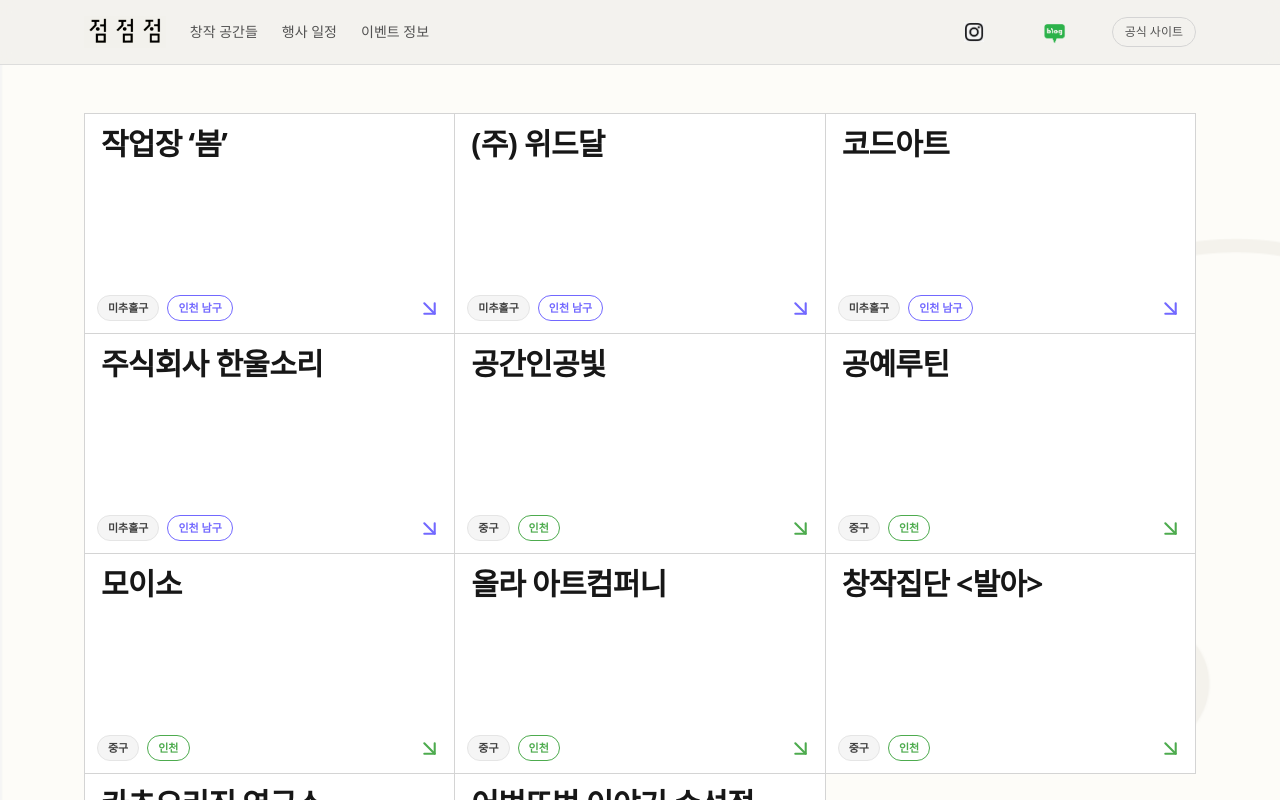
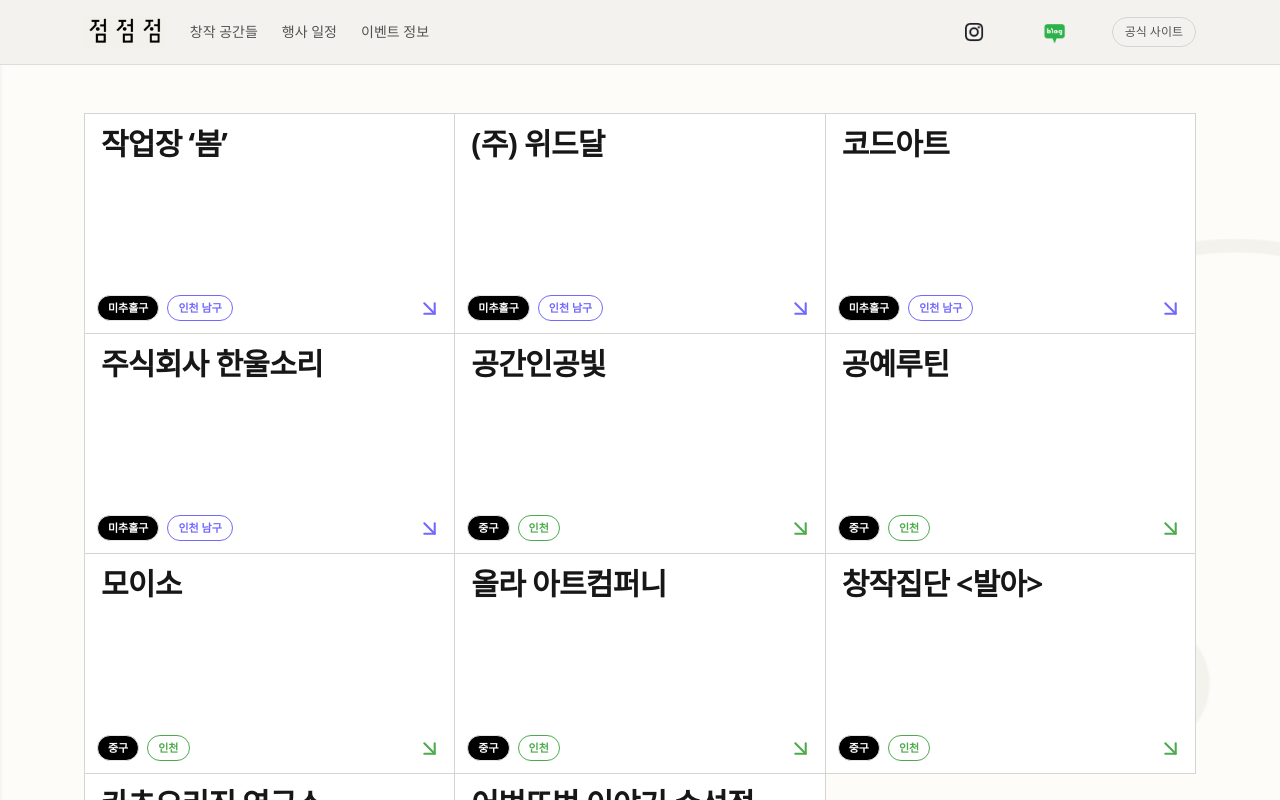
Before and after one commit to APPS-sookmyung/2025-INCHEON-SITE, a React (Vite) app: page /spaces in a window 1280 px wide. Shown: the top 800 px of the page. Built offline with nearby package versions, Linux system fonts and the light colour scheme.

Commit message:
feat: region 배경, 텍스트 컬러 수정

```diff
--- a/src/pages/SpaceListPage.jsx
+++ b/src/pages/SpaceListPage.jsx
@@ -126,7 +126,7 @@ const ListPage = () => {
         function Badge({ children, region, district }) {
             const key=`${region}|${district}`;
             const colorClass=
-                districtColors[key] || "bg-neutral-100 text-neutral-700 border-neutral-200 transition-colors group-hover:bg-transparent group-hover:text-white group-hover:border-white";
+                districtColors[key] || "bg-[#000000] text-[#FFFFFF] border-neutral-200 transition-colors group-hover:bg-transparent group-hover:text-white group-hover:border-white";
 
             return(
                 <span
```
